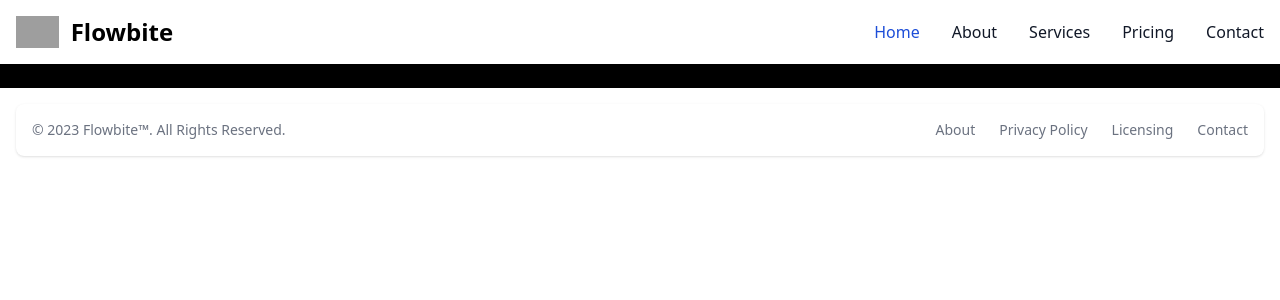
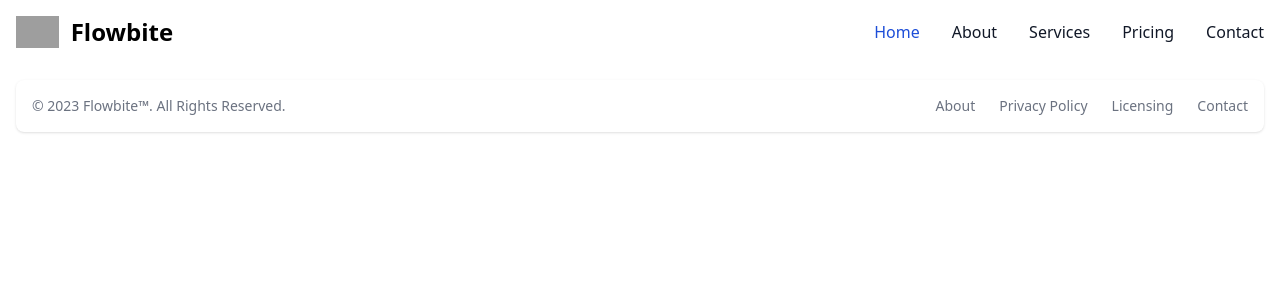
Before and after one commit to Ellian-1/recipes-website, a Next.js app: page / in a window 1280 px wide. Shown: the top 300 px of the page. Built offline with nearby package versions, Linux system fonts and the light colour scheme; grey boxes are pictures that could not be loaded.

Commit message:
modify the hero and the main page

```diff
--- a/src/app/page.tsx
+++ b/src/app/page.tsx
@@ -1,8 +1,10 @@
+import Hero from "@/components/Hero";
+
 export default function Home() {
   return (
     <main className="relative bg-black flex justify-center items-center flex-col overflow-hidden mx-auto sm:px-10 px-5">
-      <div className="max-w-7xl w-full">
-        <h1>Hello World!</h1>
+      <div className="container max-w-7xl w-full">
+        <div className="grid grid-cols-2 md:grid-cols-3 gap-4"></div>
       </div>
     </main>
   );
--- /dev/null
+++ b/src/components/Hero.tsx
@@ -0,0 +1,23 @@
+import React from "react";
+
+type Props = {
+  recipes: {
+    name: string;
+    steps: string;
+    image: string;
+  };
+};
+
+const Hero = (recipes: Props) => {
+  return (
+    <div>
+      <img
+        className="h-auto max-w-full rounded-lg"
+        src="https://flowbite.s3.amazonaws.com/docs/gallery/square/image.jpg"
+        alt=""
+      />
+    </div>
+  );
+};
+
+export default Hero;
```
